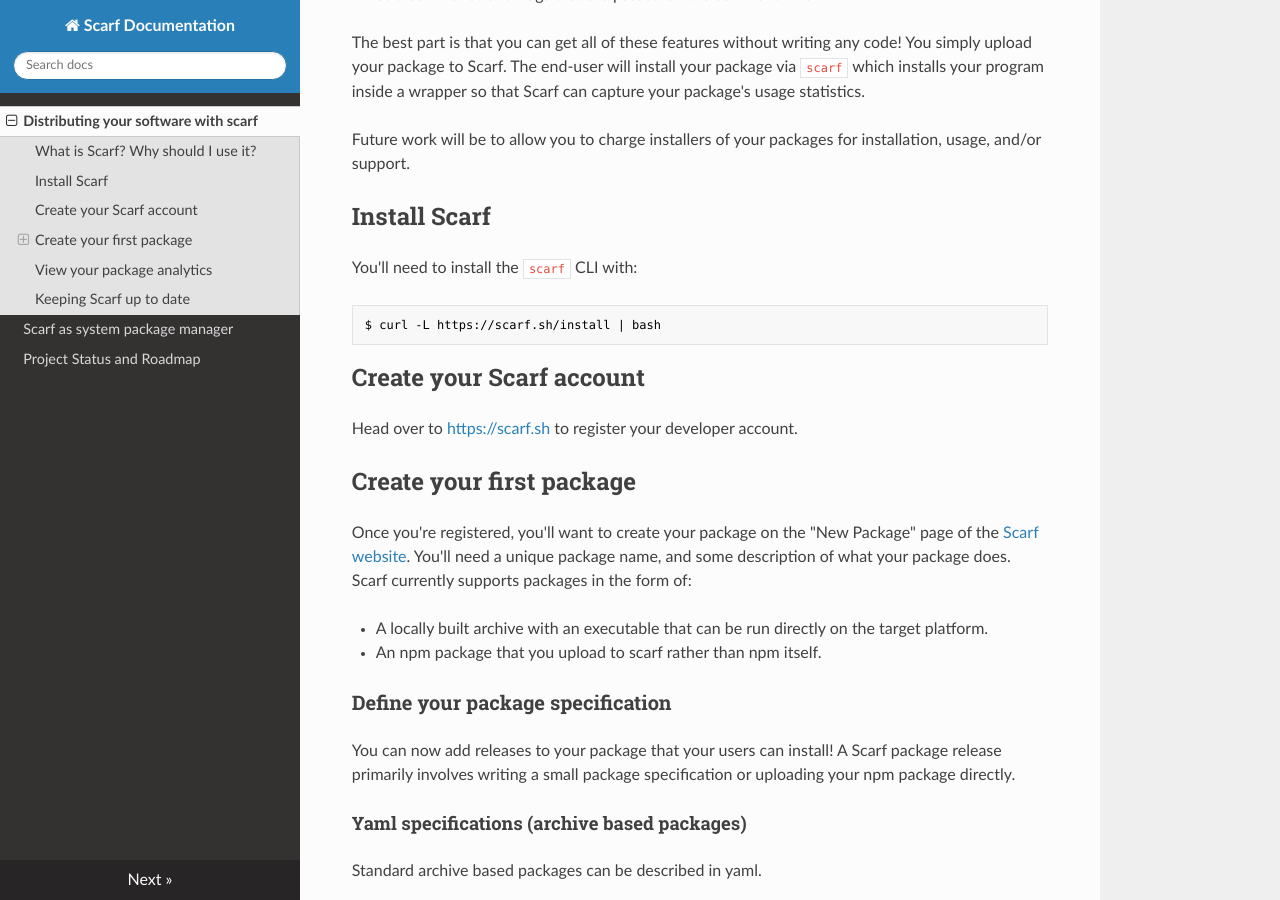
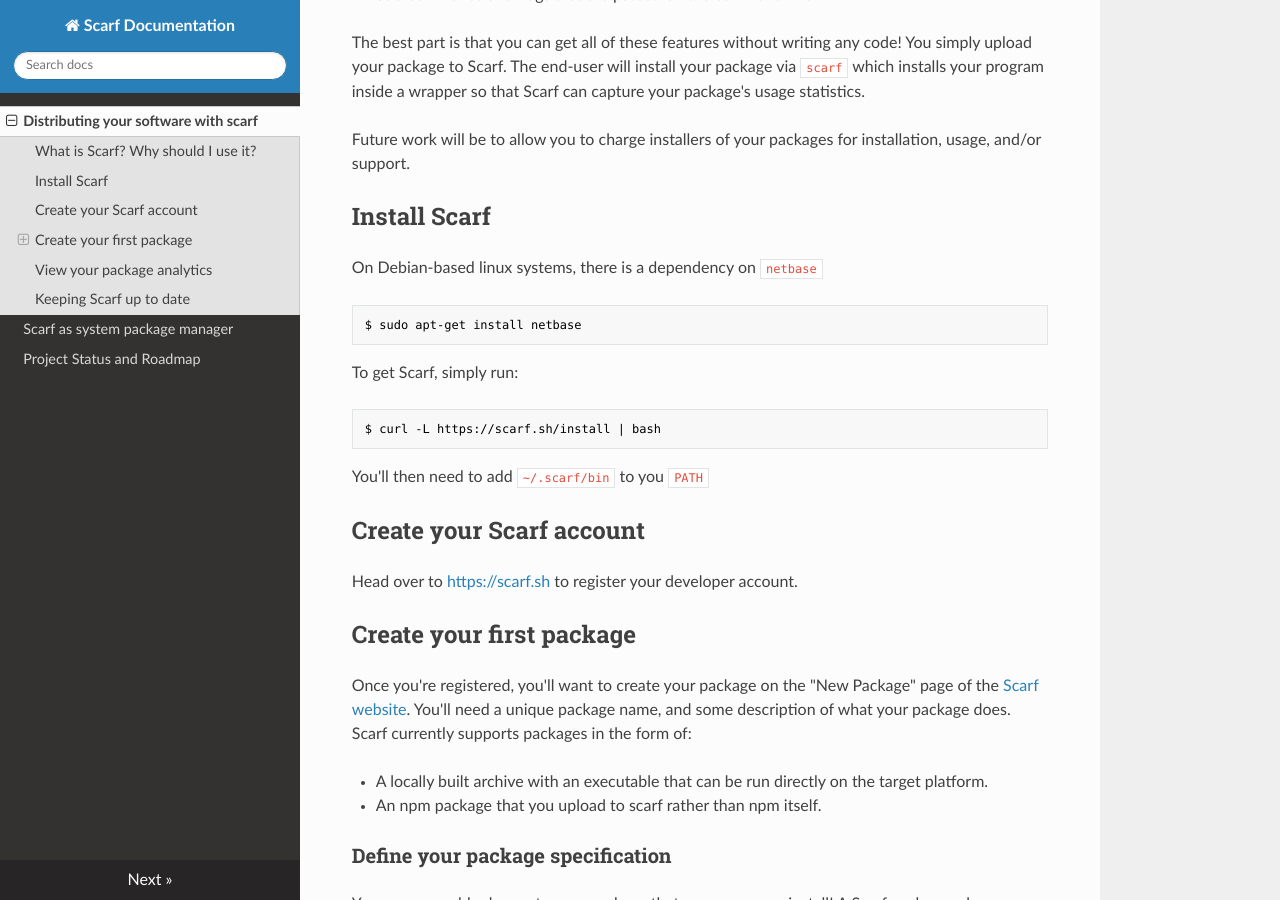
Before and after one commit to scarf-sh/scarf, an MkDocs documentation site: the page built from docs/docs/index.md, in a window 1280 px wide and 900 px high, scrolled down 474 px. Built offline with MkDocs 1.6.1, drawn with Linux system fonts in a browser that asks for light colours; nearby versions of some CDN libraries.

Commit message:
netbase docs

````diff
--- a/docs/docs/index.md
+++ b/docs/docs/index.md
@@ -25,11 +25,20 @@
 
 ## Install Scarf
 
-You'll need to install the `scarf` CLI with:
+On Debian-based linux systems, there is a dependency on `netbase`
+
+```bash
+$ sudo apt-get install netbase
+```
+
+To get Scarf, simply run:
 
 ```bash
 $ curl -L https://scarf.sh/install | bash
 ```
+
+You'll then need to add `~/.scarf/bin` to you `PATH`
+
 
 ## Create your Scarf account
 
````
Also changed, not shown: docs/docs/end-user.md (+8 -0 lines).
